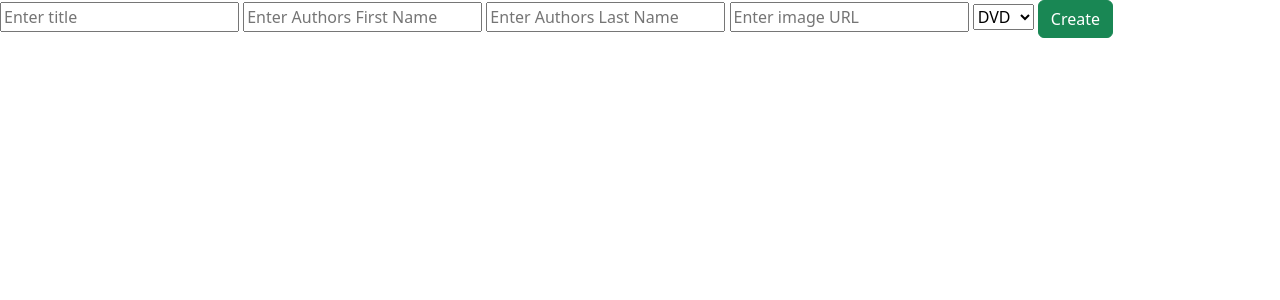
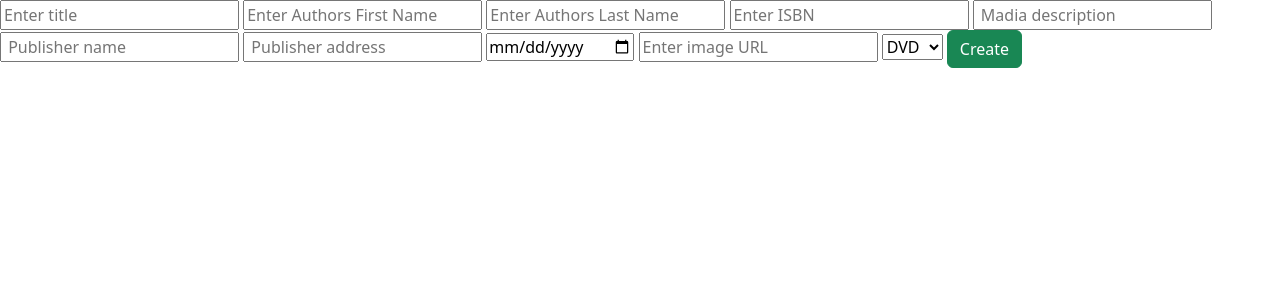
Before and after one commit to moma1501/CR4_Moma_Gajdobranski, a PHP site: page /create.php in a window 1280 px wide. Shown: the part 56-356 px from the top of the page. Run offline with PHP 8.4, Linux system fonts and the light colour scheme; data that the repository does not hold is empty.

Commit message:
create and update should be working now!

```diff
--- a/create.php
+++ b/create.php
@@ -1,32 +1,44 @@
 <?php
+
+ini_set('display_errors', 1);
+ini_set('display_startup_errors', 1);
+error_reporting(E_ALL);
+
 require_once "components/db_connect.php";
 
-
-
-
-    if(isset($_POST["submit"])){
+if (isset($_POST["submit"])) {
     $title = $_POST["title"];
     $author_first_name = $_POST["author_first_name"];
     $author_last_name = $_POST["author_last_name"];
+    $ISBN_code = $_POST["ISBN_code"];
+    $short_description = $_POST["short_description"];
+    $publisher_name = $_POST["publisher_name"];
+    $publisher_address = $_POST["publisher_address"];
+    $publish_date = $_POST["publish_date"];
     $image = $_POST["image"];
     $type = $_POST["type"];
 
+    $sql = "INSERT INTO `media` (`title`, `author_first_name`, `author_last_name`, `ISBN_code`,`short_description`,
+                        `publisher_name`,`publisher_address`,`publish_date`,`image`, `type`)
+            VALUES
+                        ('$title', '$author_first_name', '$author_last_name', '$ISBN_code', '$short_description',
+                        '$publisher_name' , '$publisher_address', '$publish_date','$image', '$type')";
 
-        $sql = "INSERT INTO 'media' (`title`, `author_first_name`, `author_last_name`, `image`, `type` ) VALUES ('$title', '$author_first_name' , '$author_last_name' , '{$image[0]}', '$type')";
-        if(mysqli_query($connect, $sql)){
+    if (mysqli_query($connect, $sql)) {
         echo "<div class='alert alert-success' role='alert'>
-            New media has been created,
+            New media has been created!
           </div>";
 
         header("refresh: 3; url= index.php");
-        }
-        else {
+    } else {
         echo "<div class='alert alert-danger' role='alert'>
-            error found.
+            Error found.
           </div>";
     }
 }
+
 mysqli_close($connect);
+
 ?>
 
 <!DOCTYPE html>
@@ -43,14 +55,20 @@
 
 
 <form action="" method="post">
-    <input type="text" name="title" placeholder="Enter title" class="form_control" value="<?=$row["title"]; ?>">
-    <input type="text" name="author_first_name" placeholder="Enter Authors First Name" class="form_control" value="<?=$row["author_first_name"]; ?>">
-    <input type="text" name="author_last_name" placeholder="Enter Authors Last Name" class="form_control" value="<?=$row["author_last_name"]; ?>">
-    <input type="text" name="image" placeholder="Enter image URL " class="form_control" value="<?=$row["image"]; ?>">
+    <input type="text" name="title" placeholder="Enter title" class="form_control">
+    <input type="text" name="author_first_name" placeholder="Enter Authors First Name" class="form_control">
+    <input type="text" name="author_last_name" placeholder="Enter Authors Last Name" class="form_control">
+    <input type="number" name="ISBN_code" placeholder="Enter ISBN" class="form_control">
+    <input type="text" name="short_description" placeholder=" Madia description" class="form_control">
+    <input type="text" name="publisher_name" placeholder=" Publisher name" class="form_control">
+    <input type="text" name="publisher_address" placeholder=" Publisher address" class="form_control">
+    <input type="date" name="publish_date" placeholder=" Publish date" class="form_control">
+    <input type="text" name="image" placeholder="Enter image URL" class="form_control">
+
         <select name="type">
-        <option value="dvd" <?php echo $row["type"] == "dvd" ? "selected" : "" ?>>DVD</option>
-        <option value="book"<?php echo $row["type"] == "book" ? "selected" : "" ?>>Book</option>
-        <option value="cd"<?php echo $row["type"] == "cd" ? "selected" : "" ?>>CD</option>
+            <option value="dvd">DVD</option>
+            <option value="book">Book</option>
+            <option value="cd">CD</option>
       </select>
    <input type="submit" name="submit" value="Create" class="btn btn-success">
 
```
Also changed, not shown: update.php (+30 -6 lines). Lines whose indentation alone changed are shown as unchanged.
